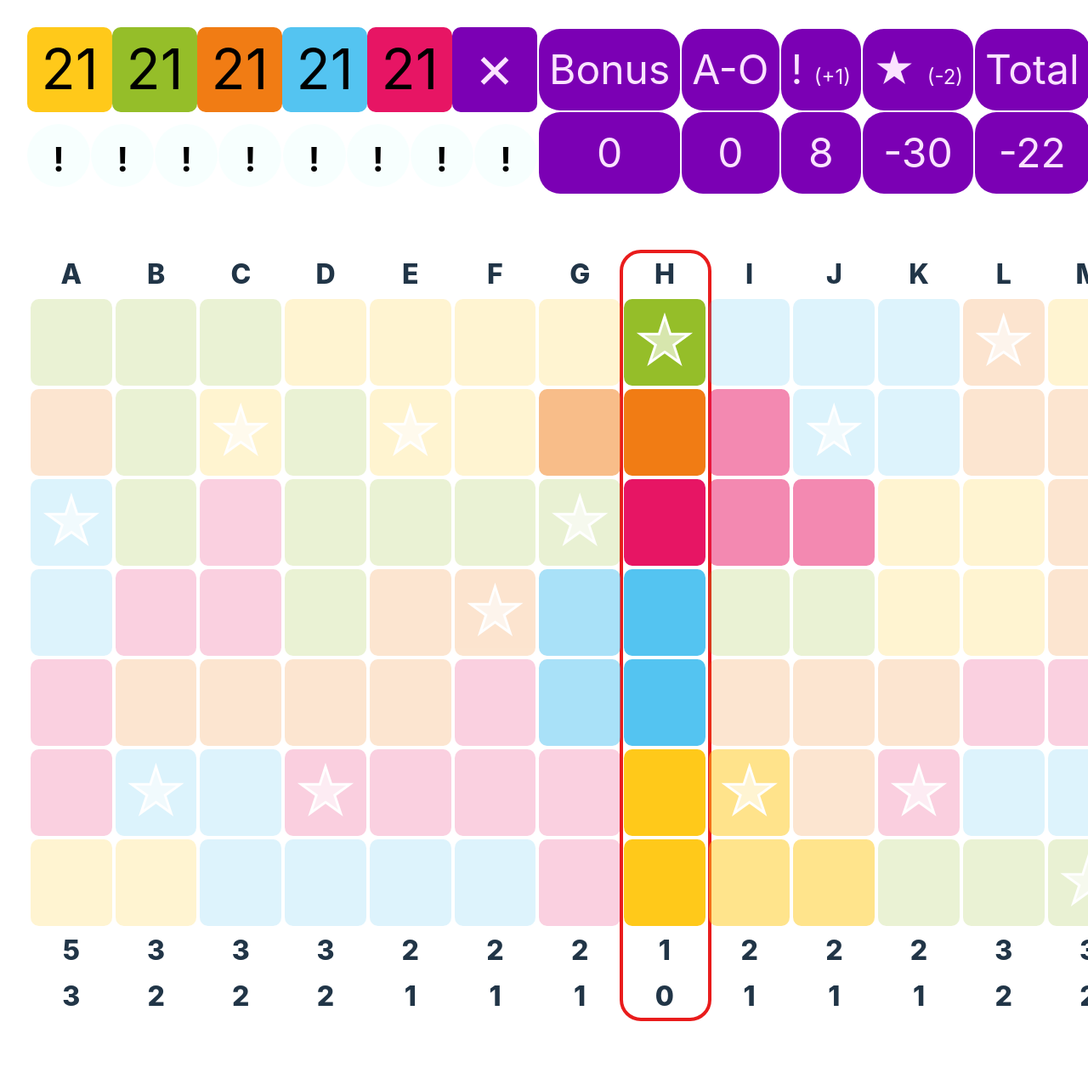
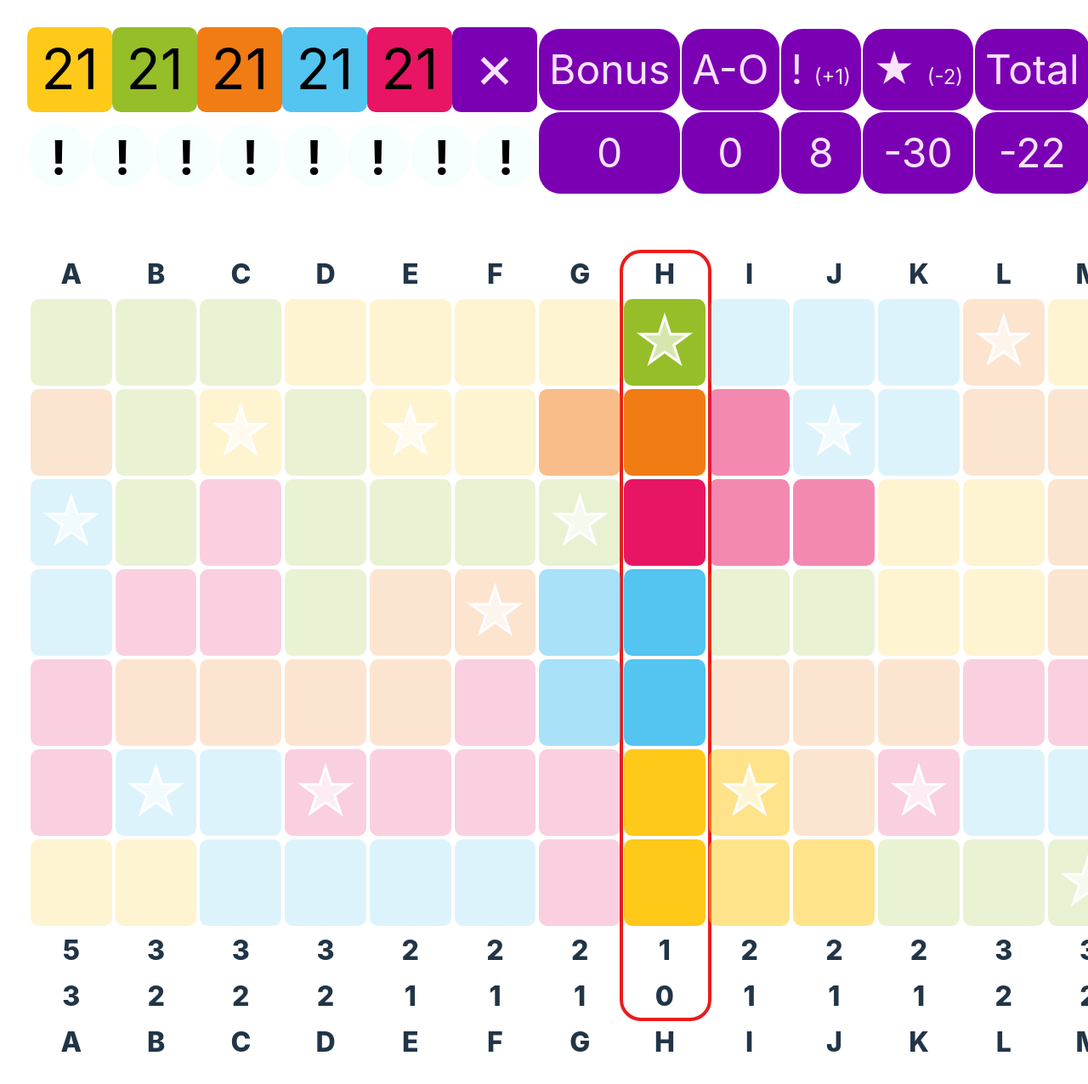
Before and after one commit to philippotto/again-a11y, a React (Vite) app: page / in a window 1280 px wide. Shown: the top 1276 px of the page at 85% size. Before the commit the page ends 1234 px from the top, so only its background shows below. Built offline with nearby package versions, Linux system fonts and the light colour scheme.

Commit message:
allow crossing column points and highlight them green/red

```diff
--- a/src/App.css
+++ b/src/App.css
@@ -111,7 +111,8 @@
 
 .joker-cell {
   text-align: center;
-  font-size: 40px;
+  font-size: 55px;
+  line-height: 1;
   color: black;
   border-radius: 25px;
   background: #f7fffe;
@@ -120,6 +121,7 @@
   height: 50px;
   border-radius: 100%;
   font-weight: bold;
+  cursor: pointer;
 }
 
 .h-border {
@@ -147,3 +149,16 @@
 .react-confirm-alert-body {
   width: 100% !important;
 }
+
+.green-column-points-field {
+  background: #95be29;
+  color: rgba(0, 0, 0, 0.8);
+}
+.red-column-points-field {
+  background: #e71564;
+  color: rgba(0, 0, 0, 0.8);
+}
+
+.bonus-row-for-columns td {
+  border-radius: 10px;
+}
--- a/src/App.tsx
+++ b/src/App.tsx
@@ -1,8 +1,6 @@
 /*
  * Todo:
  * - allow scratching
- *   - joker
- *   - columns
  *   - colors
  * - helpful tooltips?
  * - save gamestate in localstorage
@@ -90,6 +88,7 @@ type GameState = {
     tickable: boolean;
     inColumns: Array<string>;
   };
+  crossedColumnPoints: boolean[];
   jokers: [boolean, boolean, boolean, boolean, boolean, boolean, boolean, boolean];
   uiInfo: {
     // should not be stored across page loads
@@ -131,6 +130,7 @@ const initialGameState: GameState = {
     inColumns: [],
   },
   jokers: _.range(JOKER_COUNT).map(() => false) as any,
+  crossedColumnPoints: _.range(COL_COUNT).map(() => false) as any,
   uiInfo: {
     // should not be stored across page loads
     isShowingModal: false,
@@ -300,14 +300,15 @@ function getOpacityForColor(gameState: GameState, color: Color) {
 }
 
 function Grid() {
+  const { gameState, setGameState } = React.useContext(GameStateWithSetterContext);
   const rows = [];
 
-  const headerRow = [];
-  for (const colIdx of _.range(0, GAME_LAYOUT.length)) {
-    headerRow.push(<td>{columnNames[colIdx].toUpperCase()}</td>);
-  }
+  const headerItems = _.range(0, GAME_LAYOUT.length).map((colIdx) => (
+    <td>{columnNames[colIdx].toUpperCase()}</td>
+  ));
 
-  rows.push(<tr className="table-head">{headerRow}</tr>);
+  const headerRow = <tr className="table-head">{headerItems}</tr>;
+  rows.push(headerRow);
 
   for (const rowIdx of _.range(0, ROW_COUNT)) {
     const currentRow = [];
@@ -317,22 +318,75 @@ function Grid() {
     rows.push(<tr key={rowIdx}>{currentRow}</tr>);
   }
 
+  const { isColumnComplete } = getStarsAndColumnPoints(gameState);
+
   const bonusRow1 = [];
   const bonusRow2 = [];
-  for (const [bonus1, bonus2] of BONUS_PER_COLUMN) {
-    bonusRow1.push(<td>{bonus1}</td>);
-    bonusRow2.push(<td>{bonus2}</td>);
+  for (const colIdx of _.range(COL_COUNT)) {
+    const [bonus1, bonus2] = BONUS_PER_COLUMN[colIdx];
+    const isCurrentColumnComplete = isColumnComplete[colIdx];
+    const getsHighBonus = isCurrentColumnComplete && !gameState.crossedColumnPoints[colIdx];
+    const getsLowBonus = isCurrentColumnComplete && gameState.crossedColumnPoints[colIdx];
+    const handleToggleCrossedColumnPoint = () => {
+      const toggleCross = () =>
+        setGameState((oldState) => {
+          oldState.crossedColumnPoints[colIdx] = !oldState.crossedColumnPoints[colIdx];
+        });
+
+      if (gameState.crossedColumnPoints[colIdx]) {
+        confirmAlert({
+          title: "Die Spalte wurde bereits abgekreuzt. Kreuz löschen?",
+          closeOnClickOutside: false,
+          // @ts-ignore
+          afterClose: () => changeModalVisibility(false),
+          buttons: [
+            {
+              label: "Ja, Kreuz löschen",
+              onClick: toggleCross,
+            },
+            {
+              label: "Nein, Kreuz behalten",
+            },
+          ],
+        });
+      } else {
+        toggleCross();
+      }
+    };
+    bonusRow1.push(
+      <td
+        onClick={handleToggleCrossedColumnPoint}
+        className={
+          getsHighBonus
+            ? "green-column-points-field"
+            : gameState.crossedColumnPoints[colIdx]
+              ? "red-column-points-field"
+              : ""
+        }
+      >
+        {bonus1}
+      </td>,
+    );
+    bonusRow2.push(
+      <td
+        onClick={handleToggleCrossedColumnPoint}
+        className={getsLowBonus ? "green-column-points-field" : ""}
+      >
+        {bonus2}
+      </td>,
+    );
   }
   rows.push(
-    <tr className="table-head" key={ROW_COUNT}>
+    <tr className="table-head bonus-row-for-columns" key={ROW_COUNT}>
       {bonusRow1}
     </tr>,
   );
   rows.push(
-    <tr className="table-head" key={ROW_COUNT + 1}>
+    <tr className="table-head bonus-row-for-columns" key={ROW_COUNT + 1}>
       {bonusRow2}
     </tr>,
   );
+  rows.push(headerRow);
 
   return (
     <table
@@ -392,20 +446,7 @@ function Toolbar() {
     });
   };
 
-  let missingStarCount = 0;
-  let columnPoints = 0;
-  for (const colIdx of _.range(0, COL_COUNT)) {
-    let hasAllInColumn = true;
-    for (const rowIdx of _.range(0, ROW_COUNT)) {
-      const { hasStar, value } = getField(colIdx, rowIdx, gameState);
-      missingStarCount += hasStar && !value ? 1 : 0;
-      hasAllInColumn = hasAllInColumn && value === 1;
-    }
-    if (hasAllInColumn) {
-      // todo: might only be the second bonus
-      columnPoints += BONUS_PER_COLUMN[colIdx][0];
-    }
-  }
+  const { missingStarCount, columnPoints } = getStarsAndColumnPoints(gameState);
   const bonusPointInfo = getBonusPointInfo(gameState);
   const bonusPoints = bonusPointInfo.totalBonusPoints;
   const jokerPoints = gameState.jokers.filter((el) => !el).length;
@@ -507,6 +548,26 @@ function Toolbar() {
   );
 }
 
+function getStarsAndColumnPoints(gameState: GameState) {
+  let missingStarCount = 0;
+  let columnPoints = 0;
+  const isColumnComplete = _.range(COL_COUNT).map(() => false);
+  for (const colIdx of _.range(0, COL_COUNT)) {
+    let hasAllInColumn = true;
+    for (const rowIdx of _.range(0, ROW_COUNT)) {
+      const { hasStar, value } = getField(colIdx, rowIdx, gameState);
+      missingStarCount += hasStar && !value ? 1 : 0;
+      hasAllInColumn = hasAllInColumn && value === 1;
+    }
+    if (hasAllInColumn) {
+      // todo: might only be the second bonus
+      columnPoints += BONUS_PER_COLUMN[colIdx][0];
+    }
+    isColumnComplete[colIdx] = hasAllInColumn;
+  }
+  return { missingStarCount, columnPoints, isColumnComplete };
+}
+
 function App() {
   const [gameState, _setGameState] = useState(initialGameState);
   const setGameState = (callback: (state: GameState) => void) => {
```
